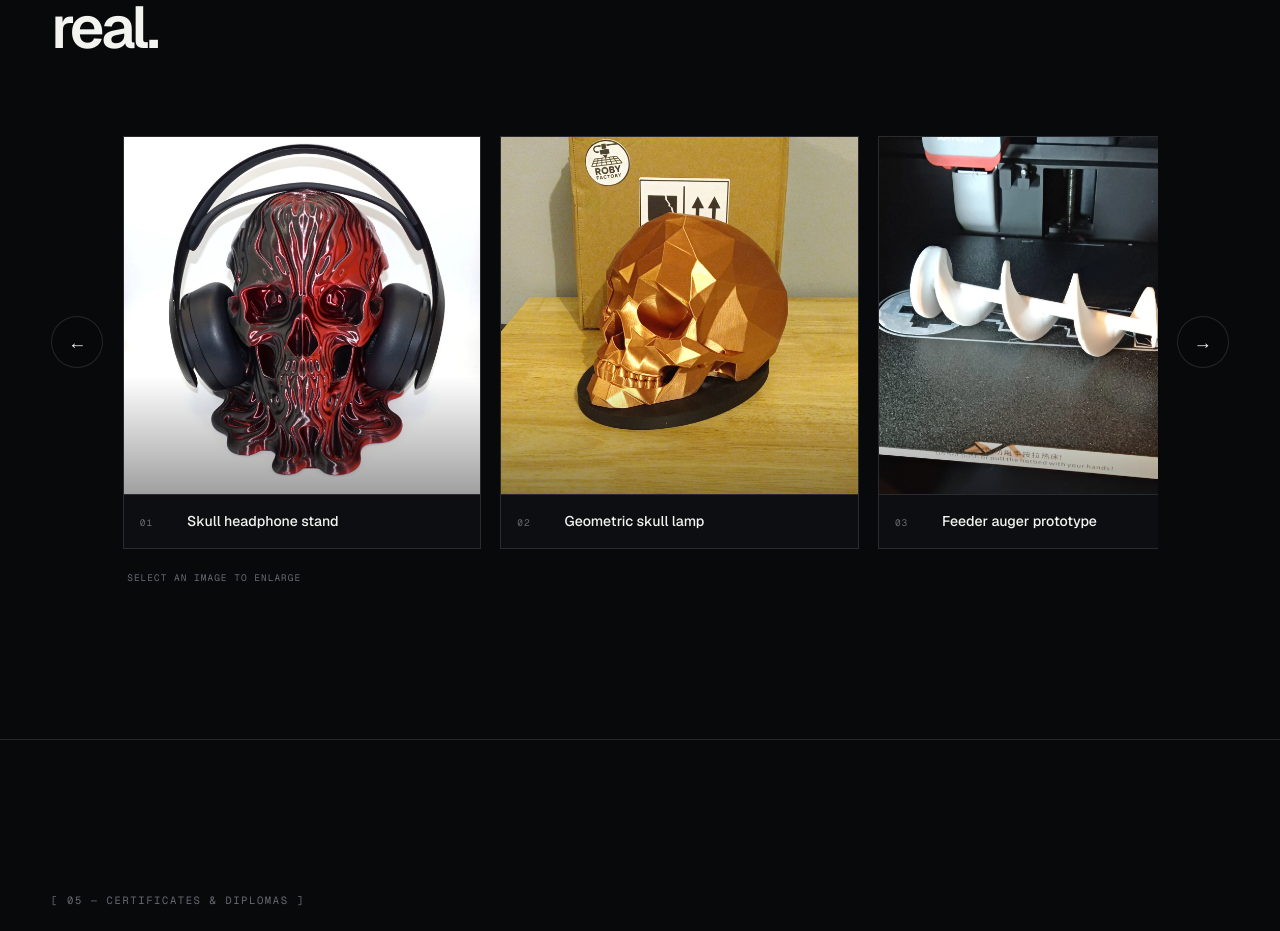
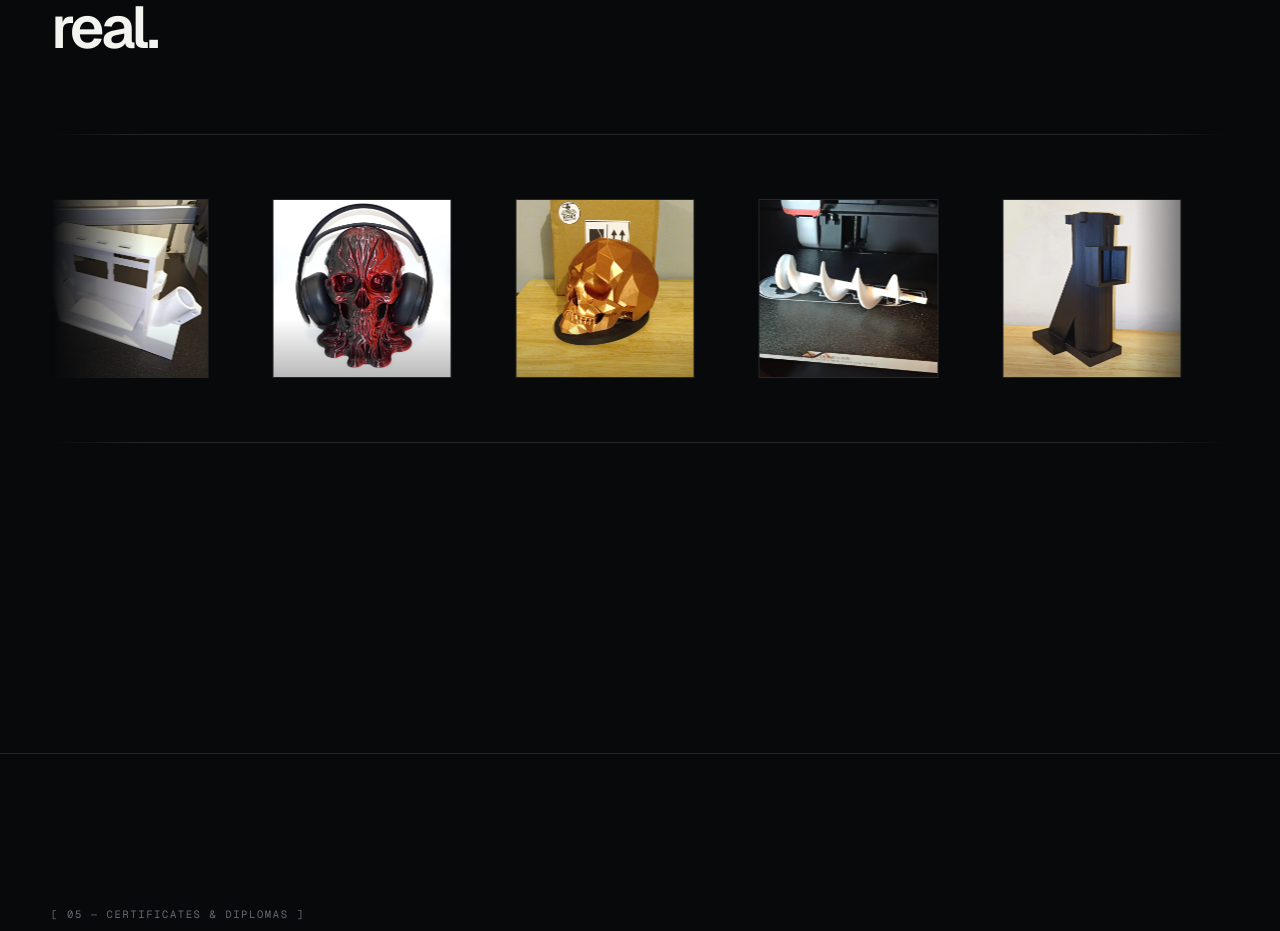
Before and after one commit to RobFyd/RF-platform, a Next.js app: page /factory in a window 1280 px wide. Shown: the part 3360-4291 px from the top of the page. Built offline with nearby package versions, Linux system fonts and the light colour scheme.

Commit message:
Add animated Factory gallery marquee

```diff
--- a/app/globals.css
+++ b/app/globals.css
@@ -2572,6 +2572,163 @@ html[data-theme="light"] .technology-item.is-active .technology-icon {
   margin-inline: auto;
 }
 
+.factory-gallery-marquee {
+  --factory-gallery-thumb-size: clamp(7.5rem, 14vw, 12rem);
+  width: 100%;
+  overflow: hidden;
+}
+
+.factory-gallery-marquee-viewport {
+  position: relative;
+  padding-block: clamp(2.75rem, 5vw, 4.5rem);
+  overflow: hidden;
+  border-block: 1px solid var(--line);
+  mask-image: linear-gradient(90deg, transparent, #000 8%, #000 92%, transparent);
+}
+
+.factory-gallery-marquee-track {
+  display: flex;
+  width: max-content;
+  animation: factory-gallery-scroll-reverse 38s linear infinite;
+  will-change: transform;
+}
+
+.factory-gallery-marquee:hover .factory-gallery-marquee-track,
+.factory-gallery-marquee:focus-within .factory-gallery-marquee-track,
+.factory-gallery-marquee.is-paused .factory-gallery-marquee-track {
+  animation-play-state: paused;
+}
+
+.factory-gallery-marquee-group {
+  display: flex;
+  flex: none;
+  align-items: center;
+  gap: clamp(2.75rem, 5vw, 5rem);
+  padding-right: clamp(2.75rem, 5vw, 5rem);
+}
+
+.factory-gallery-marquee-item {
+  position: relative;
+  z-index: 0;
+  width: var(--factory-gallery-thumb-size);
+  height: var(--factory-gallery-thumb-size);
+  flex: 0 0 var(--factory-gallery-thumb-size);
+  padding: 0;
+  border: 0;
+  color: var(--foreground);
+  background: transparent;
+  cursor: zoom-in;
+}
+
+.factory-gallery-marquee-item:hover,
+.factory-gallery-marquee-item:focus-visible {
+  z-index: 2;
+  outline: 0;
+}
+
+.factory-gallery-marquee-image {
+  position: relative;
+  display: block;
+  width: 100%;
+  height: 100%;
+  overflow: hidden;
+  border: 1px solid var(--line);
+  background: #08090b;
+  box-shadow: 0 0 0 rgb(var(--module-accent-rgb) / 0);
+  transition:
+    border-color var(--duration-fast),
+    box-shadow var(--duration-medium),
+    transform var(--duration-medium) var(--ease-out);
+}
+
+.factory-gallery-marquee-image::after {
+  position: absolute;
+  inset: 0;
+  background: linear-gradient(180deg, transparent 67%, rgb(3 4 6 / 0.28));
+  content: "";
+  pointer-events: none;
+}
+
+.factory-gallery-marquee-image img {
+  object-fit: cover;
+  transition: filter var(--duration-medium), transform 800ms var(--ease-out);
+}
+
+.factory-gallery-marquee-item:hover .factory-gallery-marquee-image,
+.factory-gallery-marquee-item:focus-visible .factory-gallery-marquee-image {
+  border-color: rgb(var(--module-accent-rgb) / 0.78);
+  box-shadow: 0 0 2.5rem rgb(var(--module-accent-rgb) / 0.22);
+  transform: scale(1.45);
+}
+
+.factory-gallery-marquee-item:hover img,
+.factory-gallery-marquee-item:focus-visible img {
+  filter: saturate(1.08);
+  transform: scale(1.025);
+}
+
+.factory-gallery-marquee-description {
+  display: grid;
+  grid-template-columns: 3rem minmax(0, 1fr);
+  gap: clamp(1rem, 2vw, 1.75rem);
+  width: min(calc(100% - (2 * var(--page-padding))), 52rem);
+  min-height: 8.5rem;
+  margin: 1.25rem auto 0;
+  padding: 1.25rem 1.5rem;
+  border: 1px solid transparent;
+  background: transparent;
+  opacity: 0;
+  transform: translateY(0.5rem);
+  transition:
+    border-color var(--duration-fast),
+    background-color var(--duration-fast),
+    opacity var(--duration-fast),
+    transform var(--duration-medium) var(--ease-out);
+}
+
+.factory-gallery-marquee-description.is-visible {
+  border-color: var(--line);
+  background: var(--surface);
+  opacity: 1;
+  transform: translateY(0);
+}
+
+.factory-gallery-marquee-index,
+.factory-gallery-marquee-hint {
+  color: var(--faint);
+  font-family: var(--font-geist-mono), monospace;
+  font-size: 0.59rem;
+  letter-spacing: 0.11em;
+  text-transform: uppercase;
+}
+
+.factory-gallery-marquee-index {
+  color: var(--module-accent);
+}
+
+.factory-gallery-marquee-description strong {
+  display: block;
+  font-size: clamp(1rem, 1.5vw, 1.25rem);
+  font-weight: 520;
+}
+
+.factory-gallery-marquee-description p {
+  margin: 0.45rem 0 0.75rem;
+  color: var(--muted);
+  font-size: 0.82rem;
+  line-height: 1.55;
+}
+
+@keyframes factory-gallery-scroll-reverse {
+  from {
+    transform: translate3d(-50%, 0, 0);
+  }
+
+  to {
+    transform: translate3d(0, 0, 0);
+  }
+}
+
 .factory-gallery-rail-shell {
   position: relative;
   display: grid;
@@ -2805,6 +2962,30 @@ html[data-theme="light"] .technology-item.is-active .technology-icon {
 }
 
 @media (max-width: 620px) {
+  .factory-gallery-marquee {
+    --factory-gallery-thumb-size: 7.5rem;
+  }
+
+  .factory-gallery-marquee-track {
+    animation-duration: 30s;
+  }
+
+  .factory-gallery-marquee-group {
+    gap: 2.5rem;
+    padding-right: 2.5rem;
+  }
+
+  .factory-gallery-marquee-item:hover .factory-gallery-marquee-image,
+  .factory-gallery-marquee-item:focus-visible .factory-gallery-marquee-image {
+    transform: scale(1.28);
+  }
+
+  .factory-gallery-marquee-description {
+    grid-template-columns: 2.25rem minmax(0, 1fr);
+    min-height: 9.5rem;
+    padding: 1rem;
+  }
+
   .factory-gallery-rail-shell {
     grid-template-columns: 2.65rem minmax(0, 1fr) 2.65rem;
     gap: 0.5rem;
@@ -2856,3 +3037,15 @@ html[data-theme="light"] .technology-item.is-active .technology-icon {
     display: none;
   }
 }
+
+@media (prefers-reduced-motion: reduce) {
+  .factory-gallery-marquee-viewport {
+    overflow-x: auto;
+    mask-image: none;
+  }
+
+  .factory-gallery-marquee-track {
+    animation: none;
+    transform: none;
+  }
+}
--- a/components/factory-gallery.tsx
+++ b/components/factory-gallery.tsx
@@ -51,7 +51,7 @@ export function FactoryGallery({ language = "en" }: { language?: Language }) {
   const pl = language === "pl";
   const itemCount = items.length;
   const [lightboxIndex, setLightboxIndex] = useState<number | null>(null);
-  const railRef = useRef<HTMLDivElement>(null);
+  const [activeIndex, setActiveIndex] = useState<number | null>(null);
   const closeButtonRef = useRef<HTMLButtonElement>(null);
 
   const selectRelative = useCallback((direction: number) => {
@@ -60,13 +60,6 @@ export function FactoryGallery({ language = "en" }: { language?: Language }) {
       return (current + direction + itemCount) % itemCount;
     });
   }, [itemCount]);
-
-  const scrollRail = (direction: number) => {
-    railRef.current?.scrollBy({
-      left: direction * Math.max(280, railRef.current.clientWidth * 0.72),
-      behavior: "smooth",
-    });
-  };
 
   useEffect(() => {
     if (lightboxIndex === null) return;
@@ -90,57 +83,71 @@ export function FactoryGallery({ language = "en" }: { language?: Language }) {
 
   return (
     <div
-      className="factory-gallery"
+      className={`factory-gallery factory-gallery-marquee${activeIndex !== null ? " is-paused" : ""}`}
       role="region"
       aria-label={pl ? "Wybrane realizacje RobyFactory" : "Selected RobyFactory work"}
+      onMouseLeave={() => setActiveIndex(null)}
+      onBlur={(event) => {
+        if (!event.currentTarget.contains(event.relatedTarget as Node | null)) {
+          setActiveIndex(null);
+        }
+      }}
     >
-      <div className="factory-gallery-rail-shell">
-        <button
-          className="factory-gallery-rail-arrow is-left"
-          type="button"
-          onClick={() => scrollRail(-1)}
-          aria-label={pl ? "Przewiń galerię w lewo" : "Scroll gallery left"}
+      <div className="factory-gallery-marquee-viewport">
+        <div className="factory-gallery-marquee-track">
+          {[0, 1].map((copyIndex) => (
+            <div
+              className="factory-gallery-marquee-group"
+              key={copyIndex}
+              aria-hidden={copyIndex === 1 ? "true" : undefined}
             >
-          <span aria-hidden="true">←</span>
-        </button>
-
-        <div className="factory-gallery-rail" ref={railRef}>
               {items.map((item, index) => (
                 <button
-              className="factory-gallery-thumbnail"
+                  className="factory-gallery-marquee-item"
                   type="button"
-              key={item.src}
+                  key={`${copyIndex}-${item.src}`}
+                  tabIndex={copyIndex === 1 ? -1 : 0}
+                  onMouseEnter={() => setActiveIndex(index)}
+                  onMouseLeave={() => setActiveIndex((current) => current === index ? null : current)}
+                  onFocus={() => setActiveIndex(index)}
                   onClick={() => setLightboxIndex(index)}
                   aria-label={`${pl ? "Otwórz projekt" : "Open project"} ${index + 1}: ${item.title}`}
                 >
-              <span className="factory-gallery-image">
+                  <span className="factory-gallery-marquee-image">
                     <Image
                       src={item.src}
-                  alt={item.alt}
+                      alt={copyIndex === 0 ? item.alt : ""}
                       fill
-                  sizes="(max-width: 620px) 72vw, (max-width: 1000px) 38vw, 25vw"
-                  priority={index < 2}
+                      sizes="(max-width: 620px) 8rem, (max-width: 1000px) 14vw, 12rem"
+                      priority={copyIndex === 0 && index < 2}
                     />
-              </span>
-              <span className="factory-gallery-thumbnail-copy">
-                <span>{String(index + 1).padStart(2, "0")}</span>
-                <strong>{item.title}</strong>
                   </span>
                 </button>
               ))}
             </div>
-
-        <button
-          className="factory-gallery-rail-arrow is-right"
-          type="button"
-          onClick={() => scrollRail(1)}
-          aria-label={pl ? "Przewiń galerię w prawo" : "Scroll gallery right"}
-        >
-          <span aria-hidden="true">→</span>
-        </button>
+          ))}
+        </div>
       </div>
 
-      <p className="factory-gallery-hint">{pl ? "Wybierz zdjęcie, aby je powiększyć" : "Select an image to enlarge"}</p>
+      <div
+        className={`factory-gallery-marquee-description${activeIndex !== null ? " is-visible" : ""}`}
+        aria-live="polite"
+      >
+        {activeIndex !== null ? (
+          <>
+            <span className="factory-gallery-marquee-index">
+              {`// ${String(activeIndex + 1).padStart(2, "0")}`}
+            </span>
+            <div>
+              <strong>{items[activeIndex].title}</strong>
+              <p>{items[activeIndex].meta}</p>
+              <span className="factory-gallery-marquee-hint">
+                {pl ? "Kliknij, aby otworzyć pełne zdjęcie" : "Click to open the full image"}
+              </span>
+            </div>
+          </>
+        ) : null}
+      </div>
 
       {lightboxIndex !== null ? (
         <div
```
Lines whose indentation alone changed are shown as unchanged.
